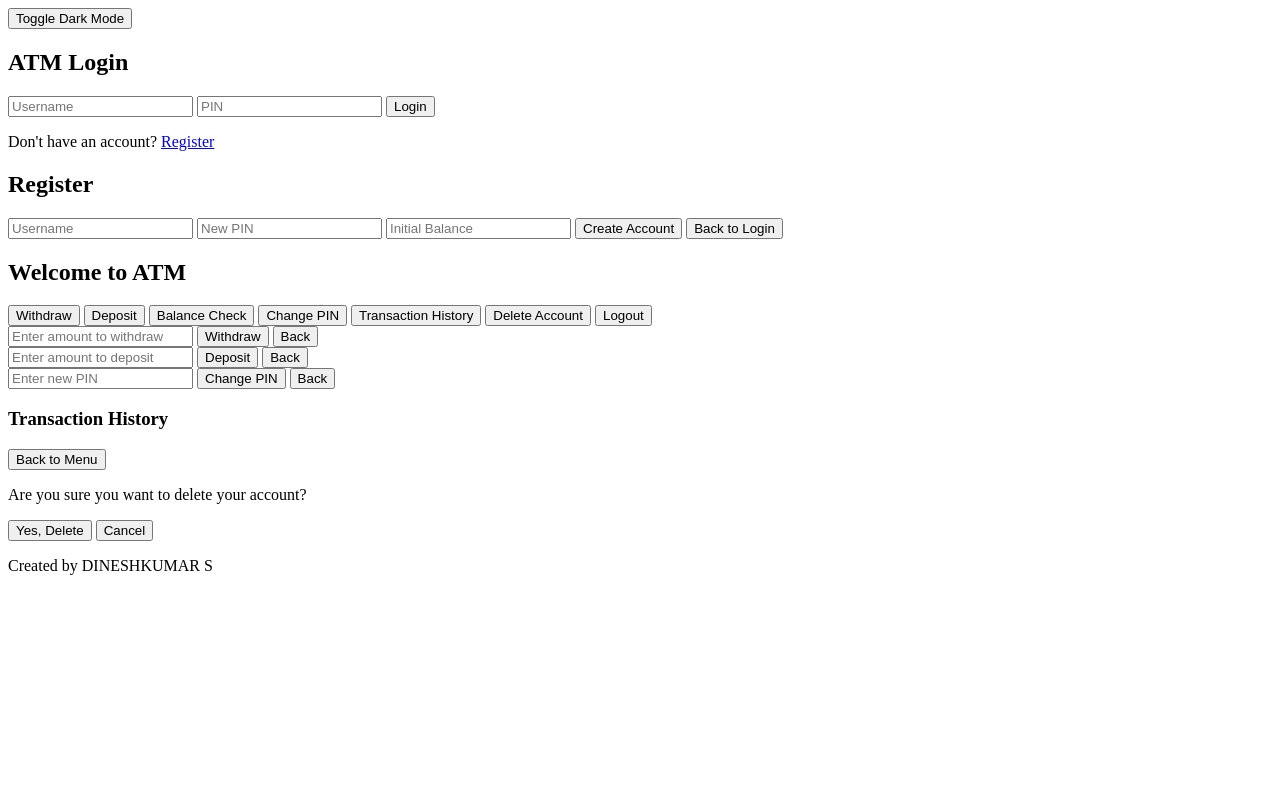
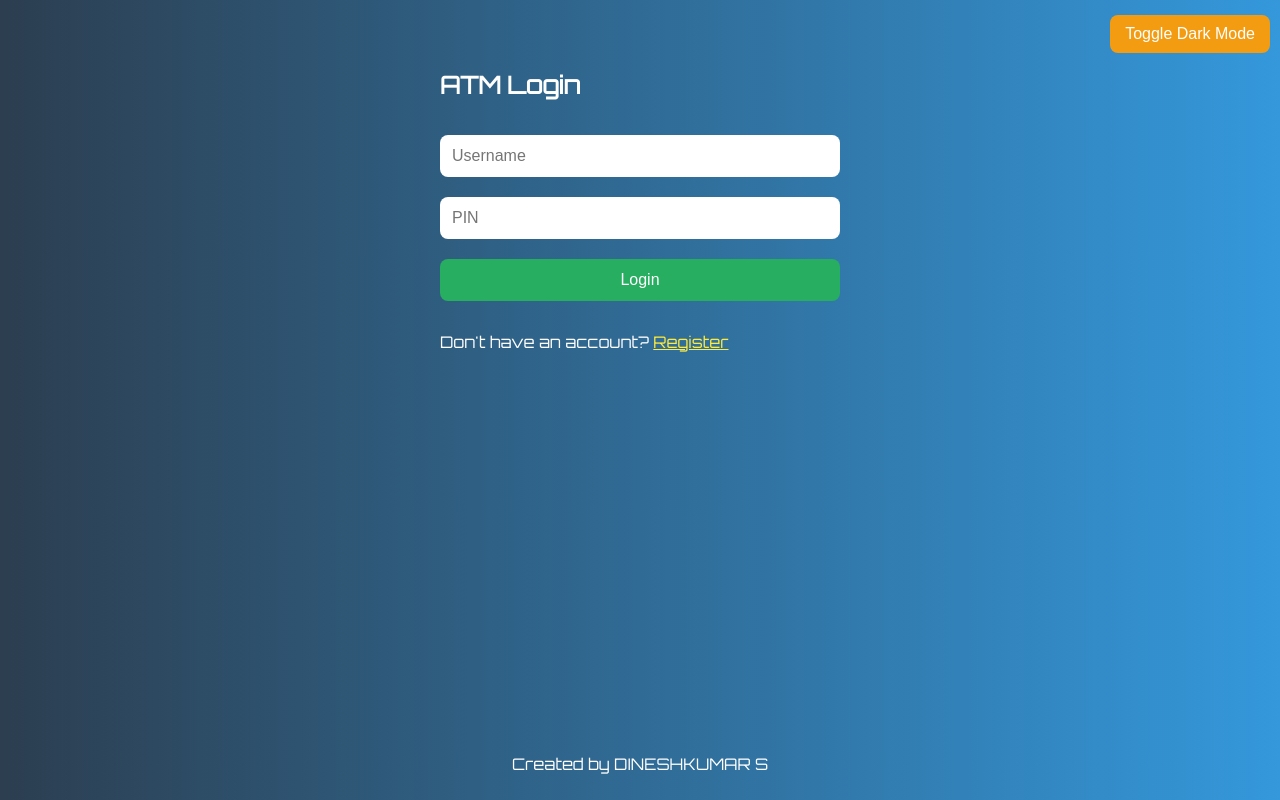
Before and after one commit to Dineshkumar-2006dk/ATM-Simulation-system, a plain HTML site: page index.html in a window 1280 px wide. Drawn offline with Linux system fonts and the light colour scheme.

Commit message:
Update index.html

```diff
--- a/index.html
+++ b/index.html
@@ -1,4 +1,3 @@
-
 <!DOCTYPE html>
 <html lang="en">
 <head>
@@ -6,7 +5,77 @@
   <title>ATM Simulation</title>
   <meta name="viewport" content="width=device-width, initial-scale=1.0">
   <link href="https://fonts.googleapis.com/css2?family=Orbitron&display=swap" rel="stylesheet">
-
+  <style>
+    body {
+      font-family: 'Orbitron', sans-serif;
+      background: linear-gradient(to right, #2c3e50, #3498db);
+      color: #fff;
+      margin: 0;
+      padding: 0;
+      display: flex;
+      flex-direction: column;
+      align-items: center;
+      min-height: 100vh;
+      transition: background 0.5s ease-in-out;
+    }
+    .dark {
+      background: linear-gradient(to right, #000000, #434343);
+      color: #f1f1f1;
+    }
+    .screen {
+      display: none;
+      flex-direction: column;
+      gap: 10px;
+      margin-top: 50px;
+      width: 90%;
+      max-width: 400px;
+      animation: fadeIn 0.5s ease-in-out;
+    }
+    .screen.active {
+      display: flex;
+    }
+    input, button {
+      padding: 12px;
+      font-size: 16px;
+      border-radius: 8px;
+      border: none;
+      margin: 5px 0;
+      transition: all 0.3s ease;
+    }
+    button {
+      background: #27ae60;
+      color: white;
+      cursor: pointer;
+    }
+    button:hover {
+      background: #2ecc71;
+      transform: scale(1.05);
+    }
+    .toggle-btn {
+      position: absolute;
+      top: 10px;
+      right: 10px;
+      padding: 10px 15px;
+      background: #f39c12;
+    }
+    a {
+      color: #ffeb3b;
+    }
+    .message {
+      margin: 20px;
+      font-weight: bold;
+      color: #f9ca24;
+    }
+    footer {
+      margin-top: auto;
+      padding: 10px;
+      text-align: center;
+    }
+    @keyframes fadeIn {
+      from { opacity: 0; transform: translateY(20px); }
+      to { opacity: 1; transform: translateY(0); }
+    }
+  </style>
 </head>
 <body>
   <button onclick="toggleDarkMode()" class="toggle-btn">Toggle Dark Mode</button>
@@ -74,7 +143,6 @@
   <footer>
     <p>Created by DINESHKUMAR S</p>
   </footer>
-
 
   <script>
     let users = JSON.parse(localStorage.getItem("users")) || {};
```
